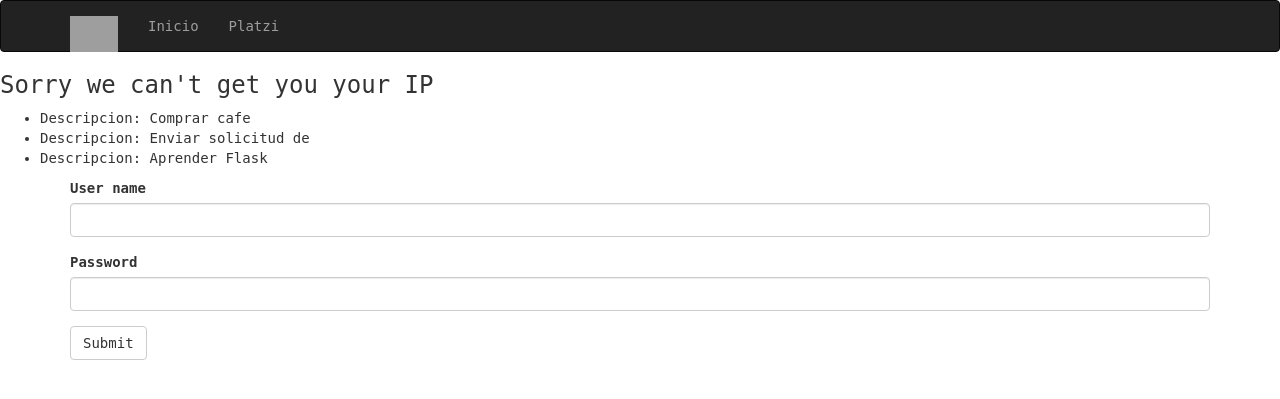
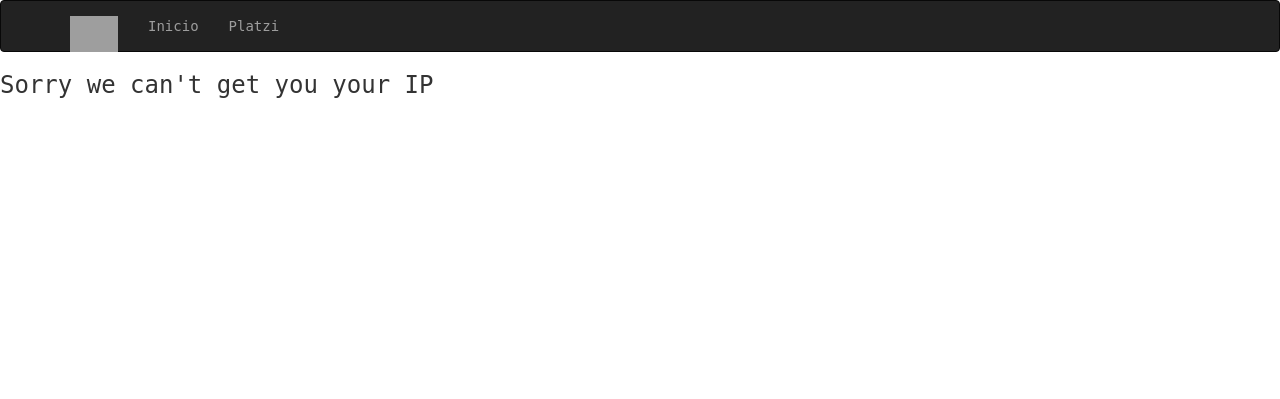
Before and after one commit to martinmendozadev/to-do-list, a Flask app: page /hello in a window 1280 px wide. Shown: the top 399 px of the page. Run offline with Flask 2, Linux system fonts and the light colour scheme; data that the repository does not hold is empty; some libraries are stand-ins or nearby versions; grey boxes are pictures that could not be loaded.

Commit message:
Firabase codigo

```diff
--- /dev/null
+++ b/app/firebase_service.py
@@ -0,0 +1,15 @@
+import firebase_admin
+from firebase_admin import credentials
+from firebase_admin import firestore
+
+
+credential = credentials.ApplicationDefault()
+firebase_admin.initialize_app(credential)
+
+db = firestore.client()
+
+def get_users():
+    return db.collection('users').get()
+
+def get_todos(user_id):
+    return db.collection('users').document(user_id).collection('todos').get()
--- a/app/templates/hello.html
+++ b/app/templates/hello.html
@@ -26,22 +26,4 @@
             {{ macros.render_todo(TODO) }}
         {% endfor %}
     </ul>
-
-    <div class="container"><!--
-        <form action="{{ url_for('hello')}}" method="POST">
-            <div class="form-group">
-                {{ login_form.username.label }}
-                {{ login_form.username }}
-            </div>
-            <div class="form-group">
-                {{ login_form.password.label }}
-                {{ login_form.password }}
-            </div>
-
-            {{ login_form.submit }}
-
-          </form>-->
-
-          {{ wtf.quick_form(login_form) }}
-    </div>
 {% endblock %}
--- a/app/templates/macros.html
+++ b/app/templates/macros.html
@@ -1,3 +1,3 @@
 {% macro render_todo(TODO) %}
-    <li>Descripcion: {{ TODO }}</li>
+    <li>Descripcion: {{ TODO.to_dict().descripcion }}</li>
 {% endmacro %}
--- a/main.py
+++ b/main.py
@@ -4,14 +4,10 @@ import unittest
 
 from app import create_app
 from app.forms import LoginForm
+from app.firebase_service import get_users, get_todos
 
 
 app = create_app()
-
-TODOS = ['Comprar cafe', 'Enviar solicitud de ', 'Aprender Flask']
-
-
-
 
 
 @app.cli.command()
@@ -42,25 +38,21 @@ def index():
     return response
 
 
-@app.route('/hello', methods=['GET', 'POST'])
+@app.route('/hello', methods=['GET'])
 def hello():
     user_ip = session.get('user_ip')
     username = session.get('username')
-    login_form = LoginForm()
 
     context = {
          'user_ip' : user_ip,
-         'TODOS' : TODOS,
-         'login_form' : login_form,
+         'TODOS' : get_todos(user_id=username),
          'username' : username
     }
 
-    if login_form.validate_on_submit():
-        username = login_form.username.data
-        session['username'] = username
+    users = get_users()
 
-        flash('Usuario registrado correctamente')
-
-        return redirect(url_for('index'))
+    for user in users:
+        print(user.id)
+        print(user.to_dict()['password'])
 
     return render_template('hello.html', **context)
--- a/requierements.txt
+++ b/requierements.txt
@@ -8,3 +8,4 @@ flask-bootstrap==3.3.7.1
 flask-wtf==0.14.2
 flask-testing==0.7.1
 blinker==1.4
+firebase-admin==2.16.0
```
Also changed, not shown: app/auth/views.py (+13 -3 lines), tests/test_base.py (+11 -6 lines).
